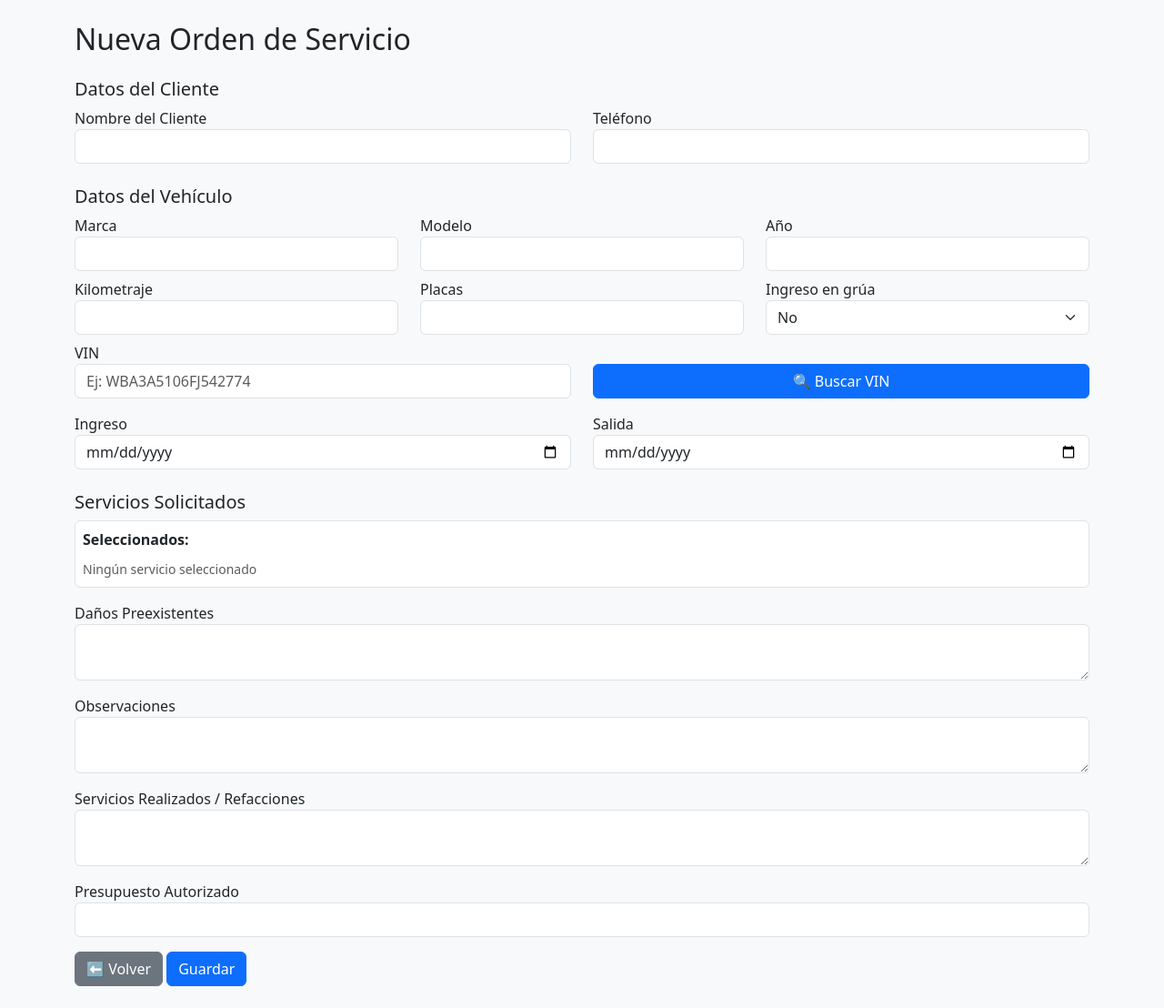
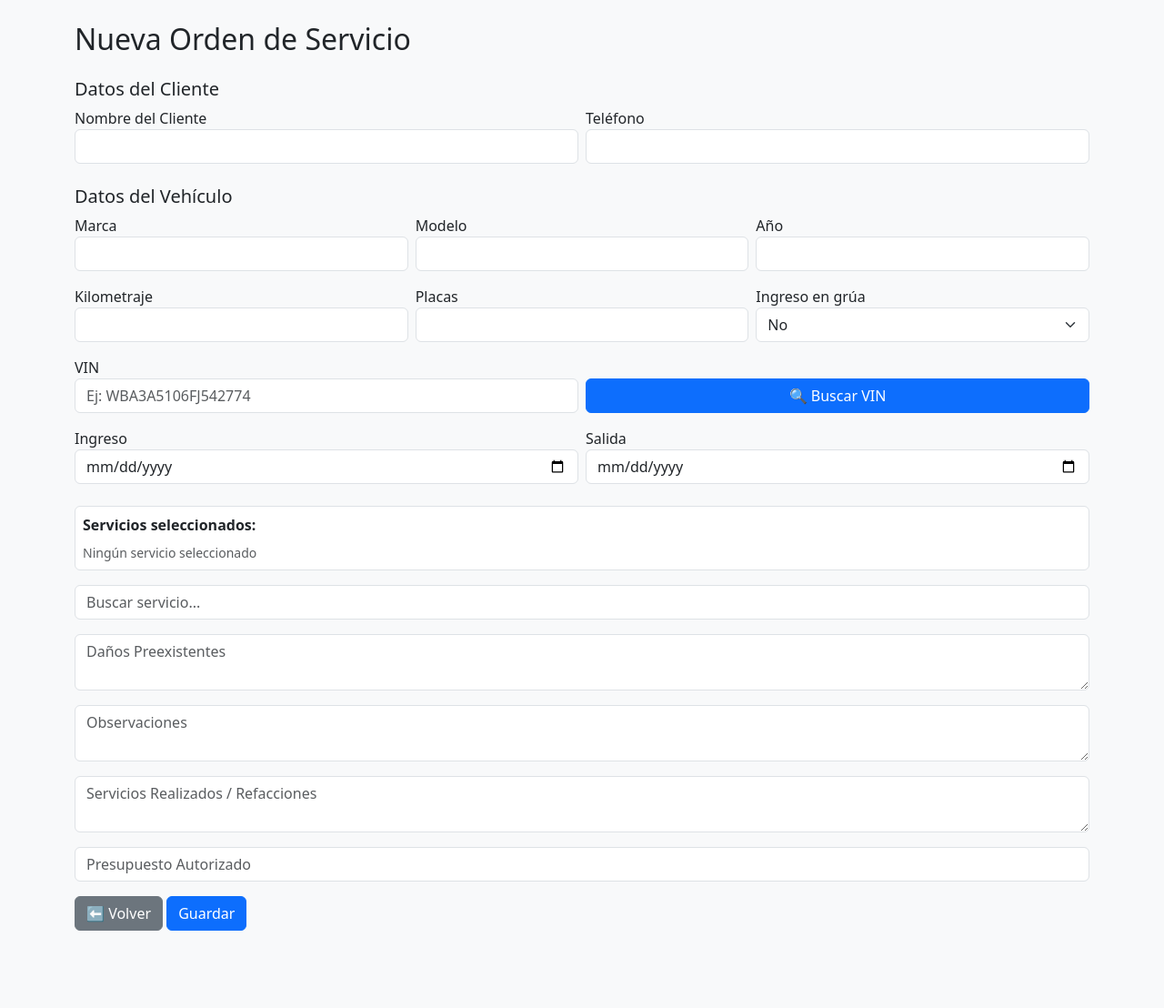
Before and after one commit to SebastianSosa22/SG_Performance, a Flask app: template templates/orden_servicio.html in a window 1280 px wide. Shown: the whole page at 91% size. After the commit the page ends 1023 px from the top, so only its background shows below. Run offline with Flask 3, Linux system fonts and the light colour scheme; the template is opened without the code that fills it, so the values that code supplies are empty; parts of the project's set-up code (start-up, migrations or seed data) failed here and were passed over.

Commit message:
Mejoras a nueva orden actualizando Decoder de VIN, Sugerencias de marca y servicios seleccionados acordion

```diff
--- a/app.py
+++ b/app.py
@@ -1,4 +1,5 @@
 import os
+import requests
 
 from flask import Flask, render_template, request, redirect, url_for, jsonify, session
 from supabase import create_client, Client
--- /dev/null
+++ b/static/js/orden_servicio.js
@@ -0,0 +1,185 @@
+// ==============================
+// Variables globales
+// ==============================
+const listaMarcas = [
+    "Toyota", "Honda", "Ford", "Chevrolet", "Nissan", "Volkswagen",
+    "BMW", "Mercedes-Benz", "Audi", "Mazda", "Hyundai", "Kia",
+    "Jeep", "Subaru", "Peugeot", "Renault", "Mitsubishi", "Volvo",
+    "Fiat", "Land Rover"
+];
+
+const marcaInput = document.getElementById("marcaInput");
+const sugerenciasDiv = document.getElementById("sugerenciasMarca");
+const vinInput = document.getElementById("vinInput");
+const btnBuscarVin = document.getElementById("buscarVin");
+const buscarServicioInput = document.getElementById("buscarServicio");
+const contenedorSeleccionados = document.getElementById("serviciosSeleccionados");
+
+// ==============================
+// Funciones auxiliares
+// ==============================
+
+// Mostrar sugerencias de marca
+function mostrarSugerenciasMarcas() {
+    const valor = marcaInput.value.toLowerCase().trim();
+    sugerenciasDiv.innerHTML = "";
+
+    if (!valor) return;
+
+    listaMarcas
+        .filter(marca => marca.toLowerCase().includes(valor))
+        .forEach(marca => {
+            const item = document.createElement("button");
+            item.type = "button";
+            item.classList.add("list-group-item", "list-group-item-action");
+            item.textContent = marca;
+            item.onclick = () => {
+                marcaInput.value = marca;
+                sugerenciasDiv.innerHTML = "";
+            };
+            sugerenciasDiv.appendChild(item);
+        });
+}
+
+// Buscar datos por VIN
+function buscarPorVIN() {
+    const vin = vinInput.value.trim();
+    if (!vin) {
+        alert("Por favor ingresa un VIN válido.");
+        return;
+    }
+
+    fetch(`/api/vin/${vin}`)
+        .then(res => res.json())
+        .then(data => {
+            if (data.error) {
+                alert(data.error);
+                return;
+            }
+
+            document.querySelector("[name='marca']").value = data.marca || "";
+            document.querySelector("[name='modelo']").value = data.modelo || "";
+            document.querySelector("[name='ano']").value = data.ano || ""
+        })
+        .catch(err => alert("Error al buscar VIN: " + err));
+}
+
+// Actualizar lista de servicios seleccionados
+function actualizarSeleccionados() {
+    const seleccionados = Array.from(document.querySelectorAll('.servicio-checkbox:checked'))
+        .map(c => c.value);
+
+    contenedorSeleccionados.innerHTML = "";
+    if (seleccionados.length === 0) {
+        contenedorSeleccionados.innerHTML = '<span class="text-muted small">Ningún servicio seleccionado</span>';
+        return;
+    }
+
+    seleccionados.forEach(servicio => agregarTagServicio(servicio));
+}
+
+// Agregar tag visual de servicio
+function agregarTagServicio(servicio) {
+    const tag = document.createElement("span");
+    tag.className = "badge bg-primary me-1 mb-1";
+    tag.textContent = servicio;
+    tag.style.cursor = "pointer";
+
+    const hidden = document.createElement("input");
+    hidden.type = "hidden";
+    hidden.name = "servicios";
+    hidden.value = servicio;
+
+    tag.onclick = () => {
+        tag.remove();
+        hidden.remove();
+        const chk = document.querySelector(`.servicio-checkbox[value="${servicio}"]`);
+        if (chk) chk.checked = false;
+    };
+
+    contenedorSeleccionados.appendChild(tag);
+    contenedorSeleccionados.appendChild(hidden);
+}
+
+// Filtrar servicios y manejar acordeones
+function filtrarServicios() {
+    const filtro = buscarServicioInput.value.toLowerCase();
+    document.querySelectorAll('.accordion-item').forEach(item => {
+        const listaServicios = item.querySelectorAll('.lista-servicios .form-check');
+        let coincidencias = 0;
+
+        listaServicios.forEach(servicio => {
+            const texto = servicio.textContent.toLowerCase();
+            if (texto.includes(filtro)) {
+                servicio.style.display = "";
+                coincidencias++;
+            } else {
+                servicio.style.display = "none";
+            }
+        });
+
+        const collapse = item.querySelector('.accordion-collapse');
+        const instancia = bootstrap.Collapse.getOrCreateInstance(collapse, { toggle: false });
+
+        if (filtro) {
+            coincidencias > 0 ? instancia.show() : instancia.hide();
+        } else {
+            instancia.hide();
+        }
+    });
+}
+
+// Agregar servicio personalizado
+function agregarServicioPersonalizado(btn) {
+    const input = btn.closest('.input-group').querySelector('.input-servicio-personalizado');
+    const servicio = input.value.trim();
+    if (!servicio) return;
+
+    const col = document.createElement('div');
+    col.className = 'col-md-6 col-lg-4';
+    col.innerHTML = `
+        <div class="form-check">
+            <input class="form-check-input servicio-checkbox" type="checkbox" name="servicios" value="${servicio}" checked>
+            <label class="form-check-label">${servicio}</label>
+        </div>
+    `;
+
+    const lista = btn.closest('.accordion-body').querySelector('.lista-servicios');
+    lista.appendChild(col);
+
+    agregarTagServicio(servicio);
+    input.value = "";
+    filtrarServicios();
+}
+
+// ==============================
+// Eventos
+// ==============================
+
+// Autocompletar marcas
+marcaInput.addEventListener("input", mostrarSugerenciasMarcas);
+document.addEventListener("click", e => {
+    if (!marcaInput.contains(e.target) && !sugerenciasDiv.contains(e.target)) {
+        sugerenciasDiv.innerHTML = "";
+    }
+});
+
+// VIN
+btnBuscarVin.addEventListener("click", buscarPorVIN);
+
+// Checkbox servicios
+document.addEventListener("change", e => {
+    if (e.target.classList.contains("servicio-checkbox")) {
+        actualizarSeleccionados();
+    }
+});
+
+// Filtro de servicios
+buscarServicioInput.addEventListener("keyup", filtrarServicios);
+
+// Botón agregar servicio personalizado
+document.addEventListener("click", e => {
+    if (e.target.classList.contains("btn-agregar-servicio") || e.target.closest(".btn-agregar-servicio")) {
+        agregarServicioPersonalizado(e.target.closest(".btn-agregar-servicio"));
+    }
+});
--- a/templates/orden_servicio.html
+++ b/templates/orden_servicio.html
@@ -6,17 +6,25 @@
     <title>Orden de Servicio - Taller</title>
     <link rel="stylesheet" href="https://cdn.jsdelivr.net/npm/bootstrap@5.3.0/dist/css/bootstrap.min.css">
     <link rel="stylesheet" href="https://cdn.jsdelivr.net/npm/bootstrap-icons@1.11.1/font/bootstrap-icons.css">
+    <style>
+        .list-group-position {
+            position: absolute;
+            z-index: 1000;
+            width: 100%;
+        }
+    </style>
 </head>
 
 <body class="bg-light p-4">
     <div class="container">
         <h2 class="mb-4">Nueva Orden de Servicio</h2>
-        <form method="POST">
+
+        <form method="POST" id="ordenForm">
 
             <!-- Datos del Cliente -->
-            <div class="mb-4">
+            <section class="mb-4">
                 <h5>Datos del Cliente</h5>
-                <div class="row mb-2">
+                <div class="row g-2">
                     <div class="col">
                         <label>Nombre del Cliente</label>
                         <input class="form-control" name="nombre" required>
@@ -26,27 +34,34 @@
                         <input class="form-control" name="telefono">
                     </div>
                 </div>
+            </section>
+
+            <!-- Datos del Vehículo -->
+            <section class="mb-4">
+                <h5>Datos del Vehículo</h5>
+                <div class="row g-2">
+                    <div class="col position-relative">
+                        <label>Marca</label>
+                        <input type="text" class="form-control" name="marca" id="marcaInput" autocomplete="off"
+                            required>
+                        <div id="sugerenciasMarca" class="list-group list-group-position"></div>
                     </div>
 
-            <!-- Datos del Vehículo -->
-            <div class="mb-4">
-                <h5>Datos del Vehículo</h5>
-                <div class="row mb-2">
-                    <div class="col">
-                        <label>Marca</label>
-                        <input class="form-control" name="marca" required>
+
+                    <div class="col position-relative">
+                        <label>Modelo</label>
+                        <input type="text" class="form-control" name="modelo" id="modeloInput" autocomplete="off"
+                            required>
+                        <div id="sugerenciasModelo" class="list-group list-group-position"></div>
                     </div>
-                    <div class="col">
-                        <label>Modelo</label>
-                        <input class="form-control" name="modelo" required>
-                    </div>
+
                     <div class="col">
                         <label>Año</label>
-                        <input class="form-control" name="ano" required>
+                        <input class="form-control" name="ano" autocomplete="off" required>
                     </div>
                 </div>
 
-                <div class="row mb-2">
+                <div class="row g-2 mt-2">
                     <div class="col">
                         <label>Kilometraje</label>
                         <input class="form-control" name="kilometraje" required>
@@ -64,21 +79,18 @@
                     </div>
                 </div>
 
-                <div class="row">
-                    <div class="col-md-6 mb-3">
+                <div class="row g-2 mt-2 align-items-end">
+                    <div class="col-md-6">
                         <label>VIN</label>
                         <input type="text" class="form-control" name="vin" id="vinInput"
                             placeholder="Ej: WBA3A5106FJ542774">
                     </div>
-                    <div class="col-md-6 mb-3">
-                        <label>&nbsp;</label>
-                        <button type="button" class="btn btn-primary w-100" id="buscarVin">
-                            🔍 Buscar VIN
-                        </button>
+                    <div class="col-md-6">
+                        <button type="button" class="btn btn-primary w-100" id="buscarVin">🔍 Buscar VIN</button>
                     </div>
                 </div>
 
-                <div class="row mb-3">
+                <div class="row g-2 mt-2">
                     <div class="col">
                         <label>Ingreso</label>
                         <input type="date" class="form-control" name="ingreso">
@@ -88,36 +100,33 @@
                         <input type="date" class="form-control" name="salida">
                     </div>
                 </div>
+            </section>
+
+            <!-- Vista previa servicios -->
+            <div class="mb-3 p-2 border rounded bg-white">
+                <strong>Servicios seleccionados:</strong>
+                <div id="serviciosSeleccionados" class="mt-2 text-muted small">Ningún servicio seleccionado</div>
             </div>
 
-            <!-- Servicios Solicitados -->
-            <div class="mb-3">
-                <h5>Servicios Solicitados</h5>
+            <!-- Buscador -->
+            <input type="text" id="buscarServicio" class="form-control mb-3" placeholder="Buscar servicio...">
 
-                <!-- Vista previa de seleccionados -->
-                <div class="mb-3 p-2 border rounded bg-white">
-                    <strong>Seleccionados:</strong>
-                    <div id="serviciosSeleccionados" class="mt-2">
-                        <span class="text-muted small">Ningún servicio seleccionado</span>
-                    </div>
-                </div>
-
-
-                <!-- Acordeón de categorías -->
+            <!-- Acordeón -->
             <div class="accordion" id="accordionServicios">
                 {% for categoria in categorias %}
                 <div class="accordion-item">
                     <h2 class="accordion-header" id="heading{{ categoria.id }}">
                         <button class="accordion-button collapsed" type="button" data-bs-toggle="collapse"
-                                data-bs-target="#collapse{{ categoria.id }}" aria-expanded="false"
-                                aria-controls="collapse{{ categoria.id }}">
+                            data-bs-target="#collapse{{ categoria.id }}">
                             {{ categoria.nombre }}
+                            <span class="badge bg-primary ms-2 servicio-count" data-categoria="{{ categoria.id }}"
+                                style="display:none;">0</span>
                         </button>
                     </h2>
                     <div id="collapse{{ categoria.id }}" class="accordion-collapse collapse"
-                            aria-labelledby="heading{{ categoria.id }}" data-bs-parent="#accordionServicios">
+                        data-bs-parent="#accordionServicios">
                         <div class="accordion-body">
-                                <div class="row">
+                            <div class="row mb-3 lista-servicios">
                                 {% for servicio in categoria.servicios %}
                                 <div class="col-md-6 col-lg-4">
                                     <div class="form-check">
@@ -128,30 +137,26 @@
                                 </div>
                                 {% endfor %}
                             </div>
+
+                            <div class="input-group">
+                                <input type="text" class="form-control input-servicio-personalizado"
+                                    placeholder="Nuevo servicio para {{ categoria.nombre }}">
+                                <button type="button" class="btn btn-success btn-agregar-servicio">
+                                    <i class="bi bi-plus-circle"></i> Agregar
+                                </button>
+                            </div>
                         </div>
                     </div>
                 </div>
                 {% endfor %}
             </div>
-            </div>
 
             <!-- Otros campos -->
-            <div class="mb-3">
-                <label>Daños Preexistentes</label>
-                <textarea class="form-control" name="danos"></textarea>
-            </div>
-            <div class="mb-3">
-                <label>Observaciones</label>
-                <textarea class="form-control" name="observaciones" required></textarea>
-            </div>
-            <div class="mb-3">
-                <label>Servicios Realizados / Refacciones</label>
-                <textarea class="form-control" name="realizados" required></textarea>
-            </div>
-            <div class="mb-3">
-                <label>Presupuesto Autorizado</label>
-                <input class="form-control" name="presupuesto">
-            </div>
+            <textarea class="form-control my-3" name="danos" placeholder="Daños Preexistentes"></textarea>
+            <textarea class="form-control mb-3" name="observaciones" required placeholder="Observaciones"></textarea>
+            <textarea class="form-control mb-3" name="realizados" required
+                placeholder="Servicios Realizados / Refacciones"></textarea>
+            <input class="form-control mb-3" name="presupuesto" placeholder="Presupuesto Autorizado">
 
             <!-- Botones -->
             <a href="{{ url_for('index') }}" class="btn btn-secondary">⬅ Volver</a>
@@ -159,68 +164,8 @@
         </form>
     </div>
 
-    <!-- Bootstrap JS -->
     <script src="https://cdn.jsdelivr.net/npm/bootstrap@5.3.0/dist/js/bootstrap.bundle.min.js"></script>
-
-    <!-- Script VIN -->
-    <script>
-        document.getElementById("buscarVin").addEventListener("click", function () {
-            let vin = document.getElementById("vinInput").value.trim();
-            if (!vin) {
-                alert("Por favor ingresa un VIN válido.");
-                return;
-            }
-            fetch(`/api/vin/${vin}`)
-                .then(res => res.json())
-                .then(data => {
-                    if (data.error) {
-                        alert(data.error);
-                        return;
-                    }
-                    document.querySelector("[name='marca']").value = data.marca || "";
-                    document.querySelector("[name='modelo']").value = data.modelo || "";
-                    document.querySelector("[name='ano']").value = data.ano || "";
-                    document.querySelector("[name='observaciones']").value =
-                        `Carrocería: ${data.carroceria || ''}, Puertas: ${data.puertas || ''}, Motor: ${data.motor || ''}, ` +
-                        `Cilindrada: ${data.cilindrada || ''}L, Cilindros: ${data.cilindros || ''}, Combustible: ${data.combustible || ''}, ` +
-                        `Transmisión: ${data.transmision || ''}, Ensamblaje: ${data.ensamblaje || ''}`;
-                })
-                .catch(err => {
-                    alert("Error al buscar VIN: " + err);
-                });
-        });
-    </script>
-
-    <!-- Script para mostrar servicios seleccionados -->
-    <script>
-        const checkboxes = document.querySelectorAll('.servicio-checkbox');
-        const contenedorSeleccionados = document.getElementById('serviciosSeleccionados');
-
-        checkboxes.forEach(chk => {
-            chk.addEventListener('change', actualizarSeleccionados);
-        });
-
-        function actualizarSeleccionados() {
-            let seleccionados = Array.from(checkboxes)
-                .filter(c => c.checked)
-                .map(c => c.value);
-
-            contenedorSeleccionados.innerHTML = '';
-
-            if (seleccionados.length === 0) {
-                contenedorSeleccionados.innerHTML = '<span class="text-muted small">Ningún servicio seleccionado</span>';
-                return;
-            }
-
-            seleccionados.forEach(servicio => {
-                let tag = document.createElement('span');
-                tag.className = 'badge bg-primary me-1 mb-1';
-                tag.textContent = servicio;
-                contenedorSeleccionados.appendChild(tag);
-            });
-        }
-    </script>
-
+    <script src="{{ url_for('static', filename='js/orden_servicio.js') }}"></script>
 </body>
 
 </html>
```
Lines whose indentation alone changed are shown as unchanged.
